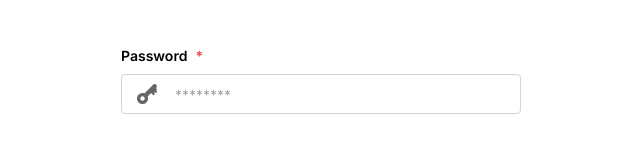
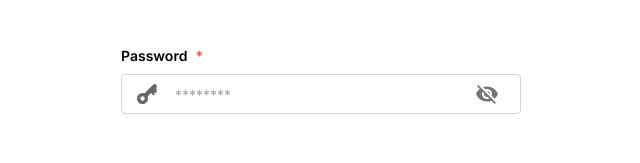
Before and after one commit to newklio/gossip-chat, a Next.js app: page /login in a window 1280 px wide. Shown: the part 314-477 px from the top of the page, without its empty margins (319-959 px from the left). Built offline with nearby package versions, Linux system fonts and the light colour scheme.

Commit message:
optimized code

```diff
--- a/src/pages/login/index.tsx
+++ b/src/pages/login/index.tsx
@@ -4,39 +4,47 @@ import Image from "next/image";
 import { myTheme } from "../../theme";
 import ChevronRightIcon from "@mui/icons-material/ChevronRight";
 import IconButton from "@mui/material/IconButton";
-import { z, ZodType } from "zod";
+import { Schema, z, ZodType } from "zod";
 import { useForm } from "react-hook-form";
 import { zodResolver } from "@hookform/resolvers/zod";
-import { FormHelperText } from '@mui/material';
+import { Visibility, VisibilityOff } from '@mui/icons-material'
 
-type FormData = {
-  Email: string;
-  Password: string;
-};
 
-const schema: ZodType<FormData> = z.object({
+
+
+const schema = z.object({
   Email: z.string().email(),
-  Password: z.string().min(8).max(50),
-});
+  Password: z.string().min(8,{
+    message: "Password must be at least 8 characters long",
+  }).max(50,{ message : "Password must be at least 50 characters",
+}),
+})
+// const schema = z.object({
+//   Email: z.string().email(),
+//   Password: z.string().min(8).max(50),
+// });
+
+type loginFormData=z.infer<typeof schema>
 
 const LoginPage = () => {
   const {
     register,
     handleSubmit,
     formState: { errors },
-  } = useForm<FormData>({ resolver: zodResolver(schema) });
+  } = useForm<loginFormData>({ resolver: zodResolver(schema) });
   const [checked, setChecked] = useState(true);
 
   const handleChange = (event: React.ChangeEvent<HTMLInputElement>) => {
     setChecked(event.target.checked);
   };
-  const SubmitData = (data: FormData) => {
+  const SubmitData = handleSubmit((data)=> {
     console.log(data);
-  };
-  console.log(errors);
+  })
+
+  const[ShowPassword,setShowPassword]=useState(false)
 
   return (
-    <form onSubmit={handleSubmit(SubmitData)}>
+    <form onSubmit={SubmitData}>
       <Stack
         sx={{
           position: "absolute",
@@ -116,7 +124,7 @@ const LoginPage = () => {
             placeholder="john@example.com"
             type="email"
             {...register("Email")}
-			error={Boolean(errors.Email)}
+			error={Boolean(errors.Email?true:false)}
             helperText={errors.Email?.message}
             InputProps={{
               startAdornment: (
@@ -184,10 +192,12 @@ const LoginPage = () => {
             }}
             variant="outlined"
             placeholder="********"
-            type="password"
+            type={
+              ShowPassword? "text" : "password"
+            }
             {...register("Password")}
             helperText={errors.Password?.message}
-			error={Boolean(errors.Password)}
+			      error={Boolean(errors.Password)}
             InputProps={{
               startAdornment: (
                 <Image
@@ -198,6 +208,15 @@ const LoginPage = () => {
                   unoptimized
                   style={{ marginRight: "16px" }}
                 />
+              ),
+              endAdornment: (
+                              <IconButton
+                                aria-label="toggle password visibility"
+                                onClick={() => setShowPassword(!ShowPassword)
+                                }
+                              >
+                               {ShowPassword ? <Visibility /> : <VisibilityOff />}
+                                </IconButton>
               ),
             }}
           ></TextField>
```
